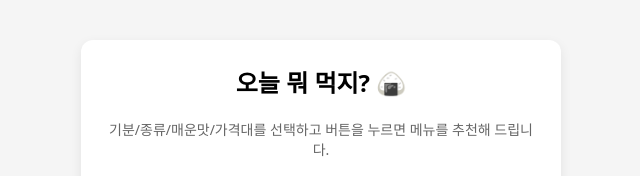
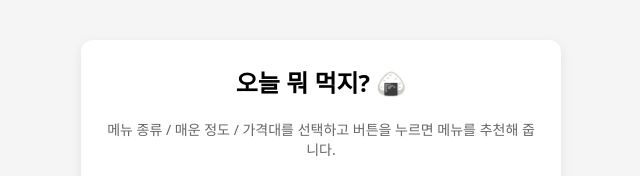
Before and after one commit to lsch4435-code/lsch4435.1234, a plain HTML site: page index.html in a window 1280 px wide. Shown: the top 176 px of the page, 319-959 px from the left. Drawn offline with Linux system fonts and the light colour scheme.

Commit message:
Update description text in index.html

```diff
--- a/index.html
+++ b/index.html
@@ -9,7 +9,7 @@
 <body>
   <div id="app-container">
     <h2>오늘 뭐 먹지? 🍙</h2>
-    <p class="desc">기분/종류/매운맛/가격대를 선택하고 버튼을 누르면 메뉴를 추천해 드립니다.</p>
+    <p class="desc">메뉴 종류 / 매운 정도 / 가격대를 선택하고 버튼을 누르면 메뉴를 추천해 줍니다.</p>
 
     <div id="options-area">
       <div class="option-row">
```
